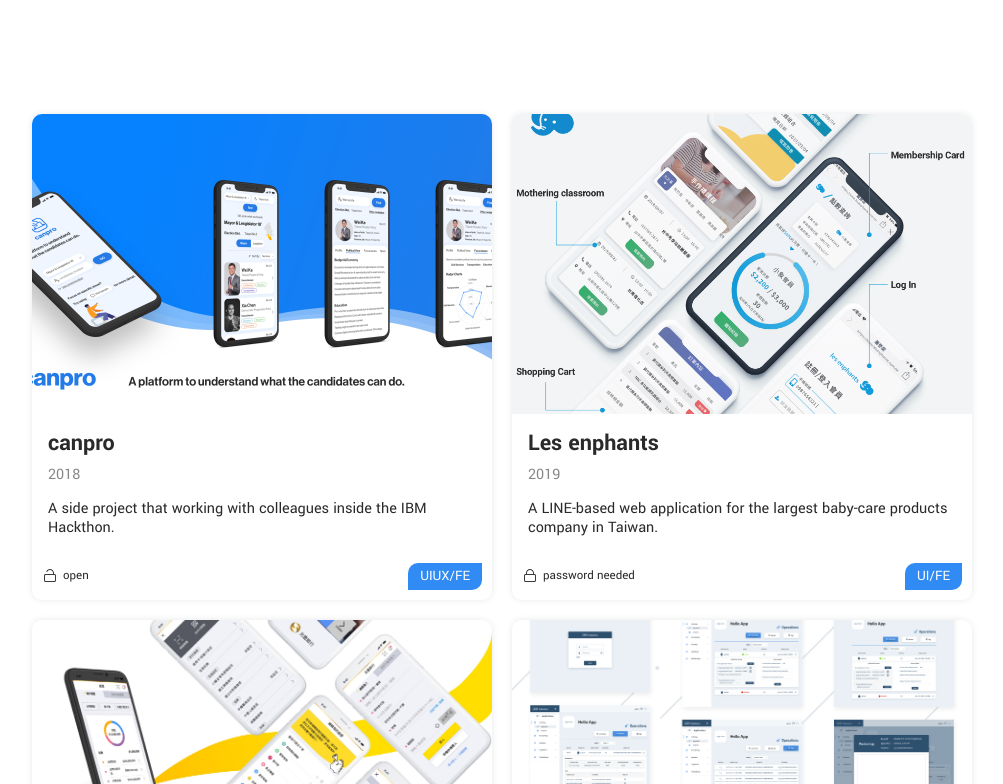
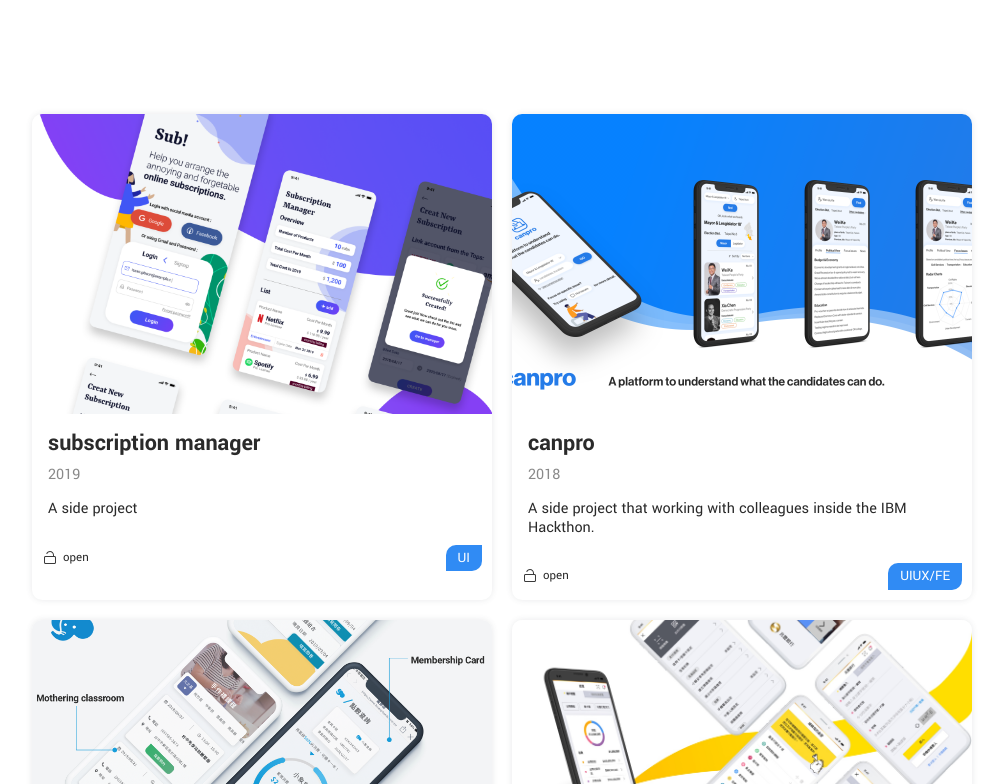
Before and after one commit to jeremidee/jeremidesign, a Vue app: page / in a window 1280 px wide. Shown: the part 736-1520 px from the top of the page, without its empty margins (138-1141 px from the left). Built offline with nearby package versions, Linux system fonts and the light colour scheme; the HTML template or start-up script is replaced by a standard one.

Commit message:
add subscription case

```diff
--- a/src/router.js
+++ b/src/router.js
@@ -59,6 +59,12 @@
       component: () => import(/* webpackChunkName: "about" */ './views/works/banking.vue'),
       works: 'banking'
     },
+    {
+      path:'/works/subs',
+      name:'subs',
+      component: () => import(/* webpackChunkName: "about" */ './views/works/subs.vue'),
+      works: 'subs'
+    },
   ],
   scrollBehavior (to, from, savedPosition) {
     if (savedPosition) {
--- a/src/views/Works.vue
+++ b/src/views/Works.vue
@@ -2,6 +2,19 @@
   <div class="works" id="works">
     <h1>works</h1>
     <div class="content">
+      <router-link to="/works/subs" class="item">
+        <img src="../assets/case5-2.png" class="item-img" alt="">
+        <h3 class="item-title">subscription manager</h3>
+        <span class="item-time">2019</span>
+        <p class="item-text">A side project </p>
+        <div class="item-info">
+          <div class="case-status">
+            <img src="../assets/unlock.svg" alt="" class="lock locked">
+            <span>open</span>
+          </div>
+          <div class="tag"> <span>UI</span> </div>
+        </div>
+      </router-link>
       <router-link to="/works/politics" class="item">
         <img src="../assets/case1.png" class="item-img" alt="">
         <h3 class="item-title">canpro</h3>
--- /dev/null
+++ b/src/views/works/subs.vue
@@ -0,0 +1,26 @@
+<template>
+    <div class="case">
+        <div class="case-container">
+            <h1>/ Subscription Manager /</h1>
+            <p class="case-intro">An freelance project with the largest retailer of children’s wear and accessories in Taiwan.</p>
+            <img src="../../assets/case5-1.png" class="wide" alt="">
+            <!-- <p>Here is the Figma prototypes:</p>
+            <div class="figma">
+                <iframe style="border: none;" height="450" src="https://www.figma.com/embed?embed_host=share&url=https%3A%2F%2Fwww.figma.com%2Fproto%2FJZfYWOvu5FCk7HkUhkNGEb%2F%25E9%25BA%2597%25E5%25AC%25B0%25E6%2588%25BF%3Fnode-id%3D68%253A105%26viewport%3D240%252C341%252C0.06829006224870682%26scaling%3Dscale-down" allowfullscreen></iframe>
+            </div> -->
+        </div>
+    </div>
+</template>
+<script>
+export default {
+    data() {
+        return {
+            test:'test'
+        }
+    }
+
+}
+</script>
+<style lang="scss" scoped>
+
+</style>
```
Also changed, not shown: src/assets/case5-1.png (added), src/assets/case5-2.png (added).
